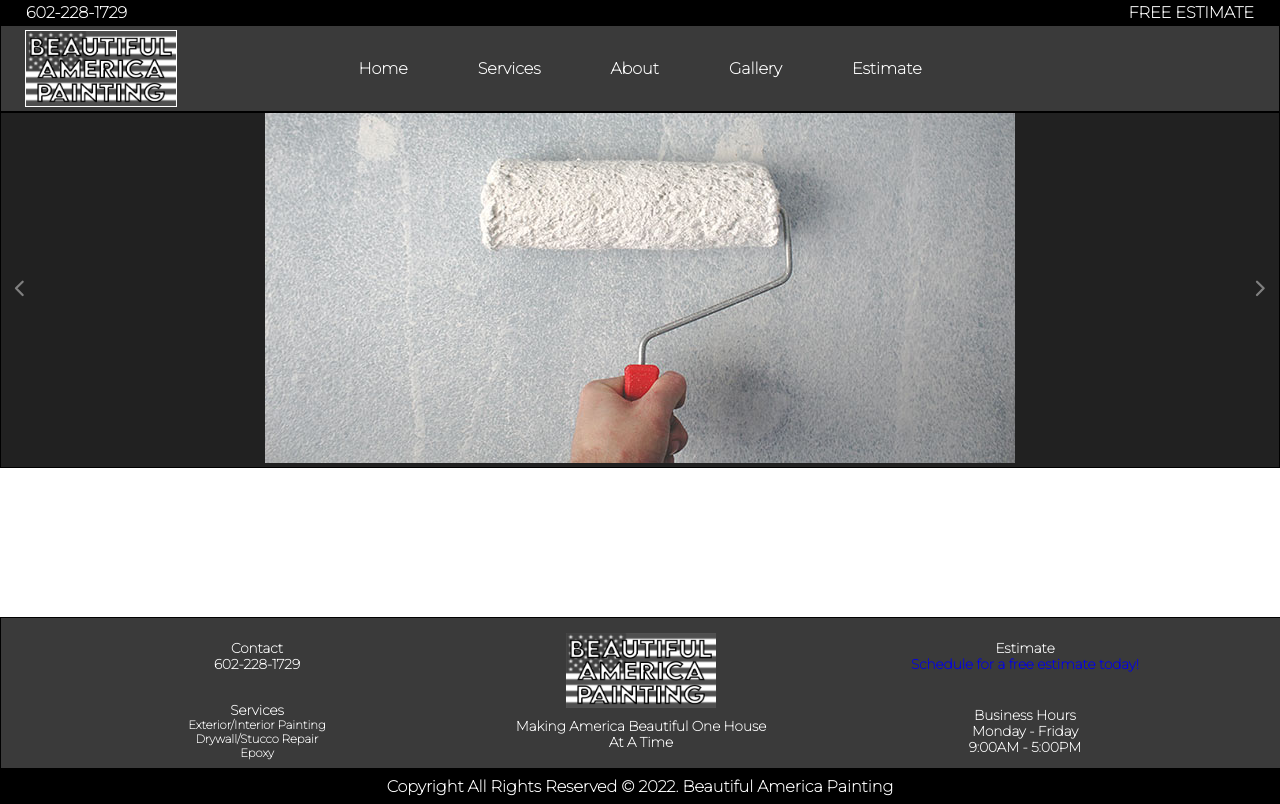
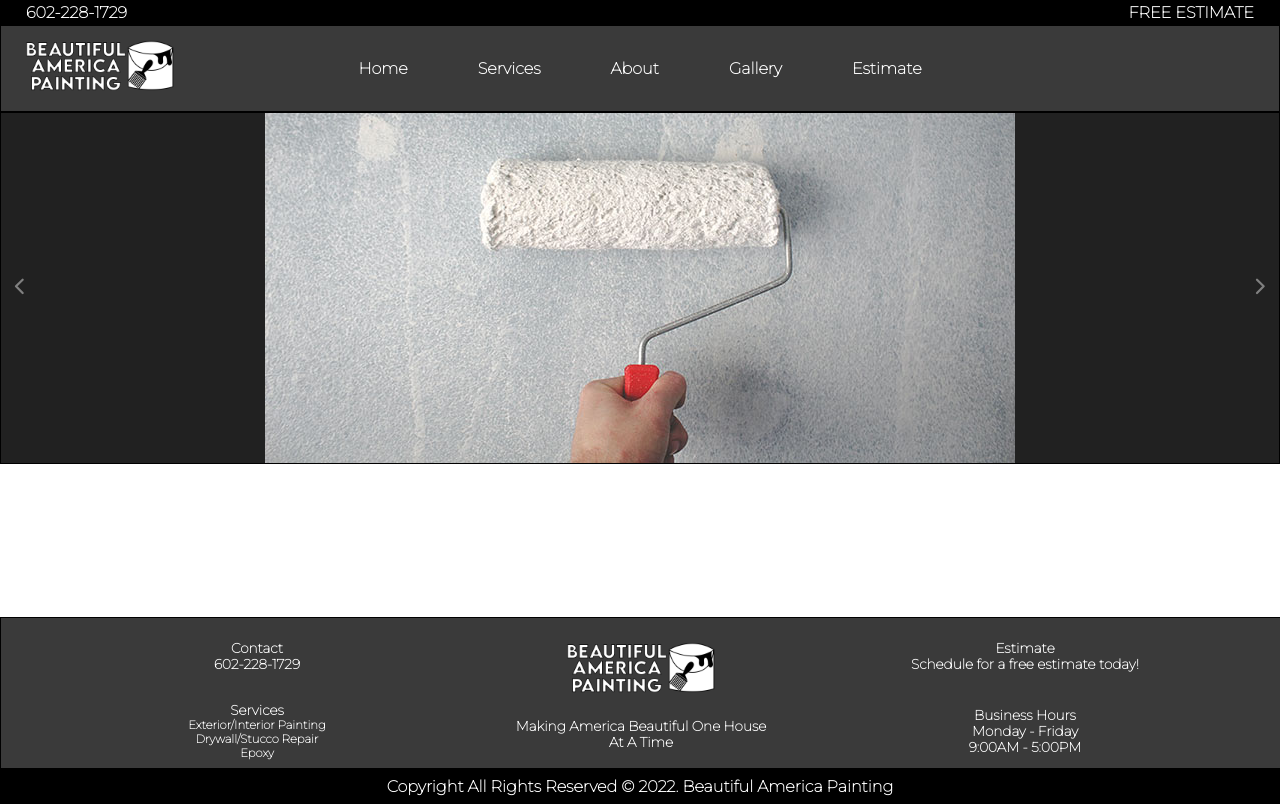
Before and after one commit to AnthonyPrentice/BeautifulAmericaPainting, a React (Create React App) app: page / in a window 1280 px wide. Built offline with nearby package versions, Linux system fonts and the light colour scheme.

Commit message:
Updated logo

```diff
--- a/src/components/css/Footer.css
+++ b/src/components/css/Footer.css
@@ -63,6 +63,7 @@ h3, ul, li, p{
 
 a {
     text-decoration: none;
+    color: white;
 }
 
 ul {
--- a/src/components/css/NavBar.css
+++ b/src/components/css/NavBar.css
@@ -30,7 +30,6 @@
 
 .logo {
     position: absolute;
-    border: solid 1px white;
     margin-left: 25px;
     left: 0;
 }
--- a/src/components/css/Slideshow.css
+++ b/src/components/css/Slideshow.css
@@ -10,9 +10,8 @@
 
 .slideshow-img {
     width: 750px;
+    vertical-align: top;
     overflow-x: hidden;
-    border: 0;
-    margin: 0;
 }
 
 .btn-next {
--- a/src/pages/Home.js
+++ b/src/pages/Home.js
@@ -1,4 +1,5 @@
 import React from 'react'
+import './css/Home.css'
 
 //components
 import Slideshow from "../components/Slideshow/Slideshow"
--- /dev/null
+++ b/src/pages/css/Home.css
@@ -0,0 +1,4 @@
+.home {
+    margin: 0;
+    padding: 0;
+}
```
Also changed, not shown: src/components/img/Logo.png, 1 other file (tests, documents, lock files or other folders).
